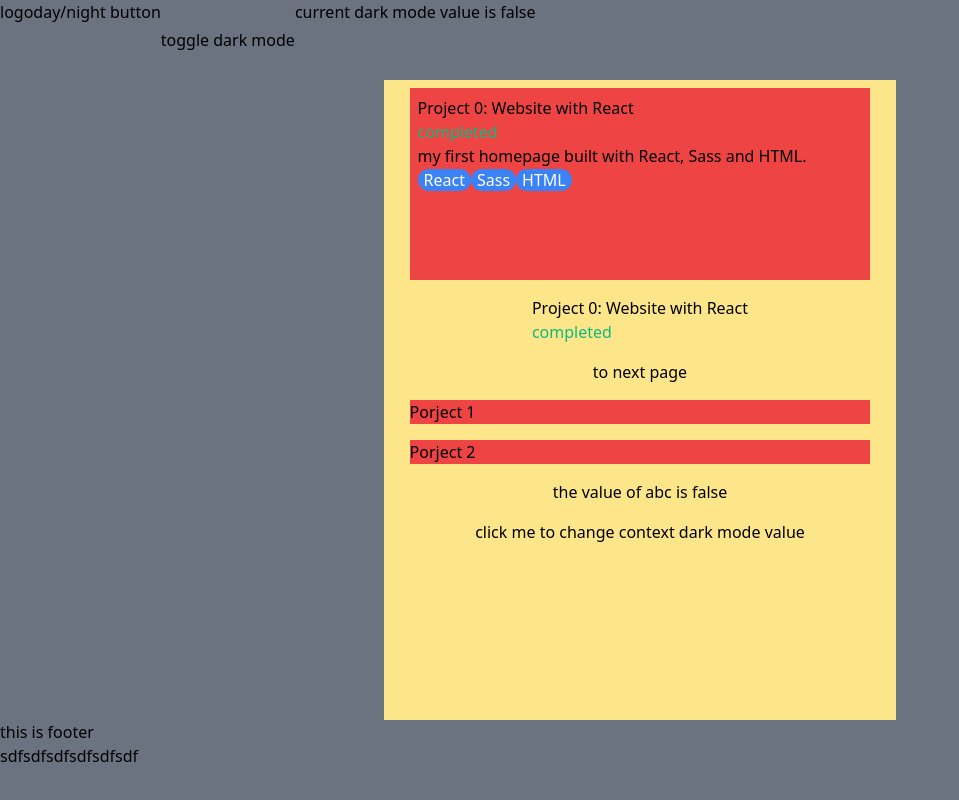
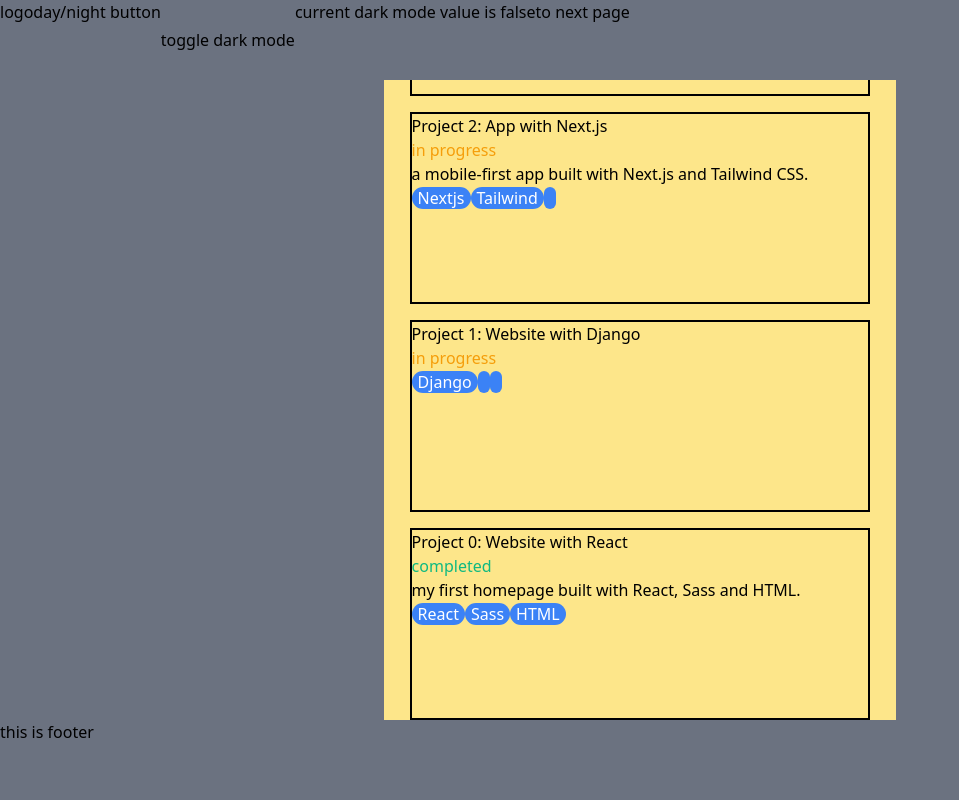
Before and after one commit to Hasuzawa/central_repository, a Next.js app: page / in a window 1280 px wide. Shown: the whole page, without its empty margins (0-959 px from the left). Built offline with nearby package versions, Linux system fonts and the light colour scheme.

Commit message:
refactored into <Projects>, <Project>

```diff
--- a/components/Footer/Footer.tsx
+++ b/components/Footer/Footer.tsx
@@ -1,14 +1,10 @@
-import { Dispatch, SetStateAction}from "react";
-import useDarkMode from "~/components/hooks/useDarkMode";
 
 //we don't need to pass dark mode status in component, the HTML tree has already passed that information
 const Footer = (): JSX.Element => {
-    const [inDarkMode , setDarkMode] = useDarkMode();
 
     return (
-        <div id="footer" className={"flex-none h-1/10 w-screen" + (inDarkMode ? " dark" : "")}>
+        <div id="footer" className={"flex-none h-1/10 w-screen"}>
             <span>this is footer</span>
-            <p className="dark:bg-red-500">sdfsdfsdfsdfsdfsdf</p>
         </div>
     );
 }
--- a/components/Header/Header.tsx
+++ b/components/Header/Header.tsx
@@ -1,12 +1,19 @@
-import { Dispatch, SetStateAction}from "react";
+
+import { useContext, Dispatch, SetStateAction} from "react";
+import DarkModeContext from "../context/DarkModeContext";
 import useDarkMode from "~/components/hooks/useDarkMode";
 
-type headerProps = {
-    inDarkMode: boolean;
-    setDarkMode: Dispatch<SetStateAction<boolean>>;
-};
+import Link from "next/link";
 
-const Header = ({inDarkMode, setDarkMode}: headerProps): JSX.Element => {
+// type headerProps = {
+//     inDarkMode: boolean;
+//     setDarkMode: Dispatch<SetStateAction<boolean>>;
+// };
+
+const Header = (): JSX.Element => {
+    const darkModeContext = useContext(DarkModeContext);
+    const inDarkMode = darkModeContext.inDarkMode;
+    const setDarkMode = darkModeContext.setDarkMode;
 
     return (
         <div id="header" className="flex-none h-1/10 w-screen flex flex-row">
@@ -14,8 +21,10 @@ const Header = ({inDarkMode, setDarkMode}: headerProps): JSX.Element => {
             <span>day/night button</span>
             <button onClick={ () => setDarkMode(!inDarkMode)}>toggle dark mode</button>
             <p className="dark:text-green-500">current dark mode value is {inDarkMode.toString()}</p>
+            <Link href="/projects/project0"><a><span>to next page</span></a></Link>
         </div>
     );
 }
 
+
 export default Header;
--- a/components/Project/Project.tsx
+++ b/components/Project/Project.tsx
@@ -1,4 +1,5 @@
 import Status from "~/components/Project/Status";
+import { StringToTags } from "~/components/Tag";
 
 type ProjectProps = {
     readonly header: string;
@@ -9,11 +10,11 @@ type ProjectProps = {
 
 const Project = ({header, status, short_description, stringArray}: ProjectProps): JSX.Element => {
     return (
-        <div>
+        <div className="flex-none w-9/10 h-3/10 border-2 border-black">
             <h1>{header}</h1>
             <Status str={status}/>
-
-
+            <p className="">{short_description}</p>
+            <StringToTags stringArray={stringArray} />
         </div>
     );
 }
--- /dev/null
+++ b/components/Project/Projects.tsx
@@ -0,0 +1,39 @@
+import Project from "~/components/Project/Project";
+
+
+const Projects = () => {
+    return (
+        <div id="projects" className="w-screen h-full lg:w-2/5 mx-auto bg-yellow-200 flex flex-col-reverse items-center gap-y-4
+            overflow-x-hidden overflow-y-scroll">
+            <Project
+                header="Project 0: Website with React"
+                status="completed"
+                short_description="my first homepage built with React, Sass and HTML."
+                stringArray={["React", "Sass", "HTML"]}
+            />
+            <Project
+                header="Project 1: Website with Django"
+                status="in progress"
+                short_description=""
+                stringArray={["Django","",""]}
+            />
+            <Project
+                header="Project 2: App with Next.js"
+                status="in progress"
+                short_description="a mobile-first app built with Next.js and Tailwind CSS."
+                stringArray={["Nextjs","Tailwind",""]}
+            />
+            <Project
+                header="Project 3: Placeholder"
+                status="in progress"
+                short_description=""
+                stringArray={["Nextjs","Tailwind",""]}
+            />
+        </div>
+    );
+}
+
+
+
+
+export default Projects;
--- a/components/context/DarkModeContext.tsx
+++ b/components/context/DarkModeContext.tsx
@@ -1,4 +1,7 @@
 import React from "react";
-
+/**
+ * @remarks
+ * use this context at the top of each page to access dark state and its setter
+ */
 const DarkModeContext = React.createContext<{inDarkMode: boolean, setDarkMode: any}>({inDarkMode: false, setDarkMode: null});
 export default DarkModeContext;
--- a/components/hooks/useDarkMode.tsx
+++ b/components/hooks/useDarkMode.tsx
@@ -1,6 +1,8 @@
 import { useState, useEffect, Dispatch, SetStateAction } from "react";
 
 /**
+ * @remarks
+ * do not use this hook in component, use context instead. This is only meant for _app.tsx
  *
  * @returns a tuple of dark mode state and its setter
  */
--- a/pages/index.tsx
+++ b/pages/index.tsx
@@ -13,17 +13,20 @@ import Status from "~/components/Project/Status";
 import Project from "~/components/Project/Project";
 
 import Header from "~/components/Header/Header";
+
+import Projects from '~/components/Project/Projects';
+
 import Footer from "~/components/Footer/Footer";
 
-import useDarkMode from "~/components/hooks/useDarkMode";
 //import { DarkModeContext } from "~/pages/_app";
 import DarkModeContext from '~/components/context/DarkModeContext';
 
 
 //in next js each page is separate, so I need to put global variables in localStorage to be accessible to every page
 const Home: NextPage = () => {
-  const [inDarkMode, setDarkMode] = useDarkMode();
-  const abc = useContext(DarkModeContext);
+  const darkModeContext = useContext(DarkModeContext);
+  const inDarkMode = darkModeContext.inDarkMode;
+  const setDarkMode = darkModeContext.setDarkMode;
 
 
   return (
@@ -33,47 +36,12 @@ const Home: NextPage = () => {
         <meta name="description" content="Generated by create next app" />
         <link rel="icon" href="/favicon.ico" />
       </Head>
-      <Header inDarkMode={inDarkMode} setDarkMode={setDarkMode}/>
+      <Header />
       <main id="main" className="flex-grow flex-row">
-        {/* only appear at wide screen */}
         <div id="main-left" className="hidden lg:block flex-1"></div>
 
-        <div id="projects" className="w-screen h-full lg:w-2/5 mx-auto bg-yellow-200 flex flex-col items-center gap-y-4">
-          <div id="project0" className="flex-initial w-9/10 h-3/10 bg-red-500 first:mt-2 p-2">
-            <h1>Project 0: Website with React</h1>
-            <Status str="completed" />
-            <p className="">my first homepage built with React, Sass and HTML.</p>
-            <StringToTags stringArray={["React", "Sass", "HTML"]} />
-          </div>
-          <Project
-            header="Project 0: Website with React"
-            status="completed"
-            short_description="my first homepage built with React, Sass and HTML."
-            stringArray={["React", "Sass", "HTML"]}
-          />
-          <Link href="/projects/project0"><a><span>to next page</span></a></Link>
-          <div className="flex-none  w-9/10 bg-red-500">
-            <h2>Porject 1</h2>
-          </div>
-          <div className="flex-none  w-9/10 bg-red-500">
-            <h2>Porject 2</h2>
-          </div>
-          <span>the value of abc is {abc.inDarkMode.toString()}</span>
-          <button onClick={ () => abc.setDarkMode(!abc.inDarkMode)}>click me to change context dark mode value</button>
+          <Projects />
 
-          {/* <h1 className="text-red-500">testing</h1>
-          <div id="project0" className="bg-green-200">
-            <h2>Project 0</h2>
-            <Link href={"/projects/project0"}><a>to project 0</a></Link>
-            <button>expand button</button>
-            <p>(short description)</p>
-            <Logo str="C++" />
-            <Logo str="C" />
-            <StringToLogos stringArray={["C", "C++", "Javascript", "Django"]} />
-          </div> */}
-        </div>
-
-        {/* only appear at wide screen */}
         <div id="main-right" className="hiden lg:block flex-1 "></div>
       </main>
       <Footer />
@@ -81,4 +49,5 @@ const Home: NextPage = () => {
   )
 }
 
+
 export default Home
```
Also changed, not shown: pages/_app.tsx (+5 -2 lines).
